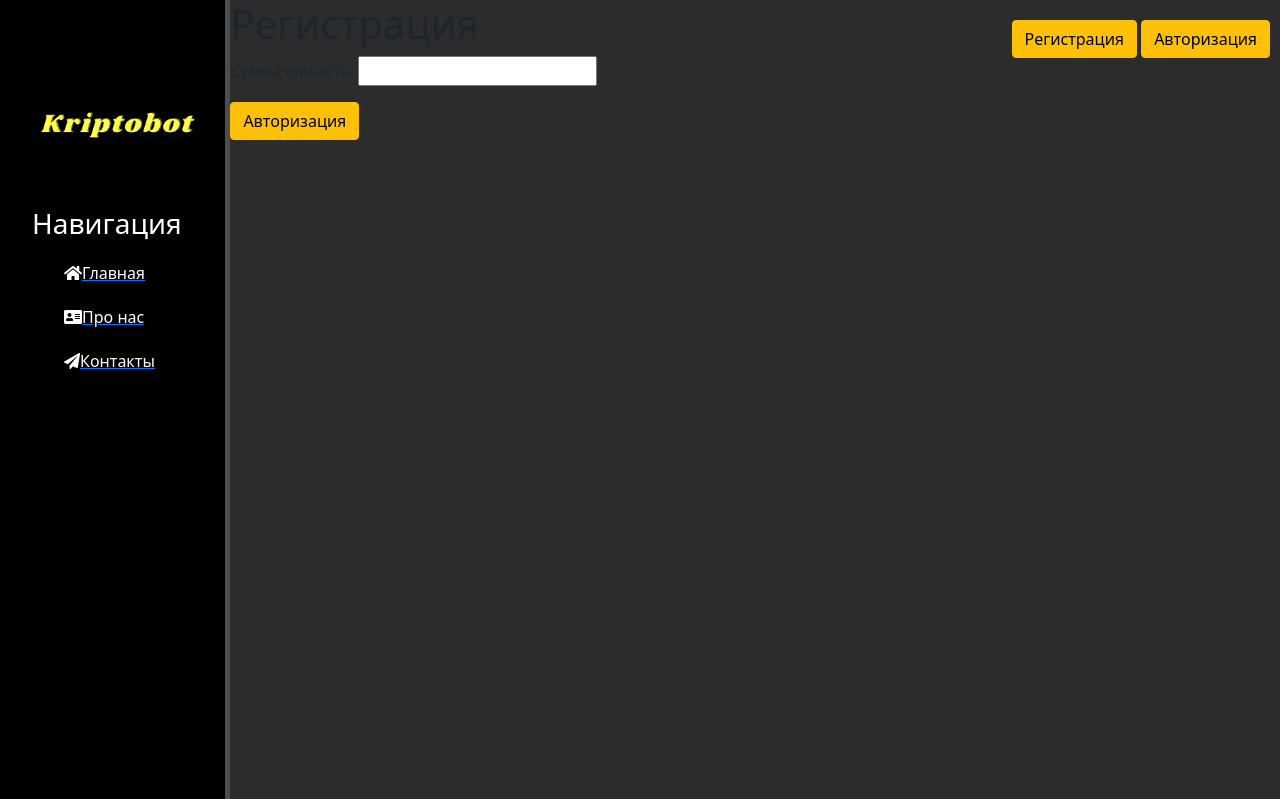
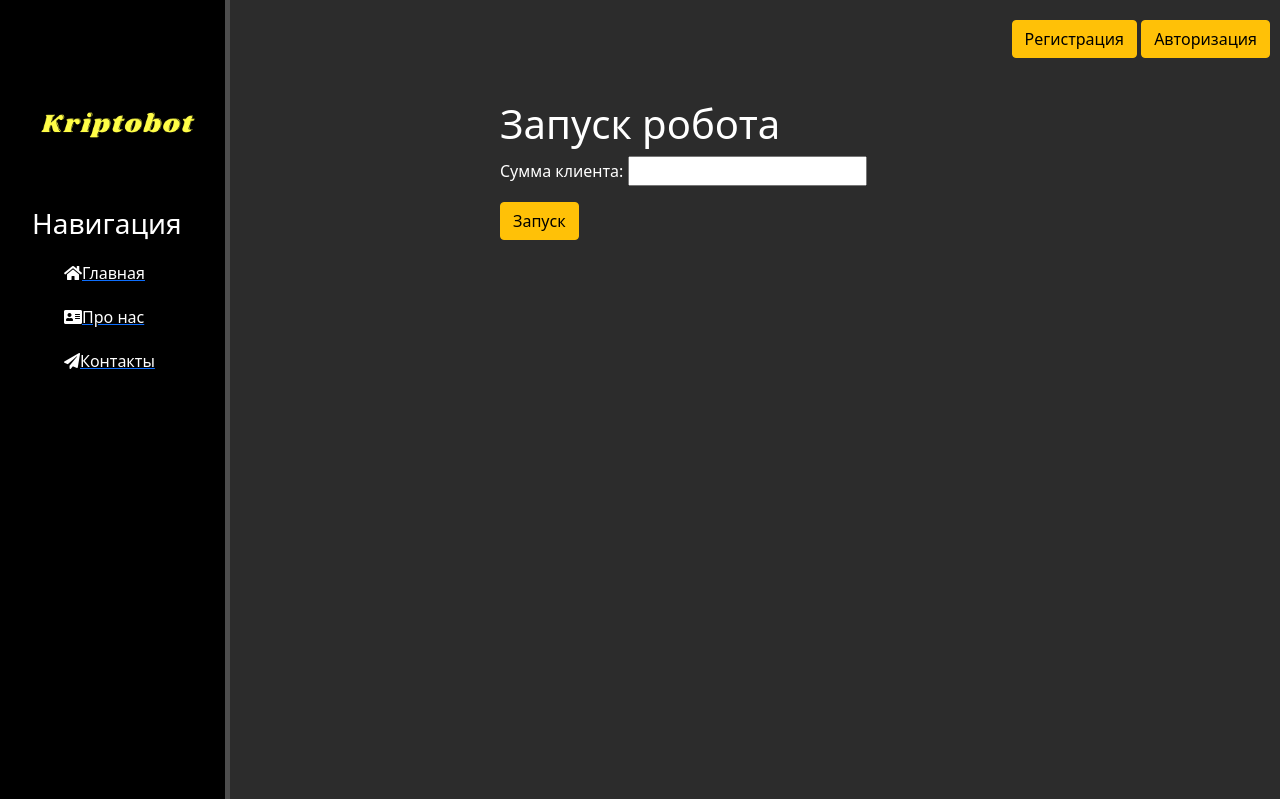
Before and after one commit to yazi08/itog_project_2, a Django app: page /bot/ in a window 1280 px wide. Shown: the top 799 px of the page. Run offline with Django 3.2, Linux system fonts and the light colour scheme; some libraries are stand-ins or nearby versions.

Commit message:
на презинтацию

```diff
--- a/home_page/admin.py
+++ b/home_page/admin.py
@@ -2,5 +2,5 @@ from django.contrib import admin
 from .models import *
 
 admin.site.register(Blog)
-admin.site.register(SummClient)
+
 admin.site.register(SummClientItog)
--- a/home_page/models.py
+++ b/home_page/models.py
@@ -10,16 +10,7 @@ class Blog(models.Model):
 
 
 
-class SummClient(models.Model):
-    sum_client = models.FloatField('Сумма клиента')
 
-    def __str__(self):
-        return f"{self.sum_client}"
-
-    #
-    #
-    # class Meta:
-    #     ordering = ['sum_client']
 
 
 
@@ -30,5 +21,5 @@ class SummClientItog(models.Model):
         return f"{self.sum_client}"
 
     #
-    class Meta:
-        ordering = ['sum_client']
+    # class Meta:
+    #     ordering = ['sum_client']
--- /dev/null
+++ b/home_page/static/bot/css/bot.css
@@ -0,0 +1,19 @@
+form{
+
+    position: absolute;
+    margin-top: 100px;
+    margin-left: 500px;
+
+}
+
+
+form h1 {
+
+    color: #fff;
+}
+
+
+form p label {
+
+    color: #fff;
+}
--- /dev/null
+++ b/home_page/static/bot/css/bot_1.css
@@ -0,0 +1,3 @@
+p {
+    color: #fff;
+}
--- a/home_page/templates/bot/bot.html
+++ b/home_page/templates/bot/bot.html
@@ -1,12 +1,13 @@
 {% extends "home_page/home_page.html" %}
-
+{% load static %}
 
 
 
 {% block content %}
+<link rel="stylesheet" href="{% static 'bot/css/bot.css' %}">
 
 <form method="post">
-<h1>Регистрация</h1>
+<h1>Запуск робота</h1>
     {% csrf_token %}
     {{form.as_p}}
 
@@ -16,7 +17,7 @@
 
 
 
-    <button class="btn btn-warning">Авторизация</button>
+    <button class="btn btn-warning">Запуск</button>
 
 </form>
 {% endblock %}
--- a/home_page/templates/client/client.html
+++ b/home_page/templates/client/client.html
@@ -9,9 +9,9 @@
 
 
 <aside class = "client">
-  <h3>Бот по остатку</h3>
+  <h3>Бот по сумме</h3>
   <img class = "client_img" src="{% static 'client/png/robot_1.png' %}" alt="Логотип">
-  <button  class="btn btn-warning">Перейти</button>
+  <a href="{% url 'bot' %}"><button  class="btn btn-warning">Перейти</button></a>
 </aside>
 
 <aside class = "client_2">
--- a/home_page/templates/home_page/home_page.html
+++ b/home_page/templates/home_page/home_page.html
@@ -26,7 +26,7 @@
     <nav>
         <ul>
             {% if request.user.is_authenticated %}
-            <a href="{% url 'register' %}"><li><button class="btn btn-warning">{{user.username}}</button></li></a>
+            <a href="{% url 'client' %}"><li><button class="btn btn-warning">{{user.username}}</button></li></a>
             <a href="{% url 'logout' %}"><li><button class="btn btn-warning">Выйти</button></li></a>
 
             {% else %}
--- a/home_page/views.py
+++ b/home_page/views.py
@@ -7,7 +7,8 @@ from django.urls import reverse_lazy
 from django.views.generic import CreateView, DetailView, ListView, FormView
 from .forms import *
 from .models import *
-
+# from strategy.API import *
+# from strategy.bot import *
 
 # def home_page(request):
 #     return render(request, 'home_page/home_page.html')
@@ -61,13 +62,12 @@ class ContactFormView(FormView):
         # print(code)
         return super().form_valid(form)
 
-
+global x
 
 def botik(request):
     f = SummClientItog.objects.all()
-    x=f.values().first()['sum_client']
+    x=f.values().last()['sum_client']
     print (x)
-
     # from subprocess import call
     # a = call(["python", "API.py"])
     # a = subprocess.Popen([sys.executable, 'API.py'])
```
Also changed, not shown: home_page/templates/bot/bot_1.html (+13 -13 lines), strategy/API.py (+9 -8 lines), 1 other file.
